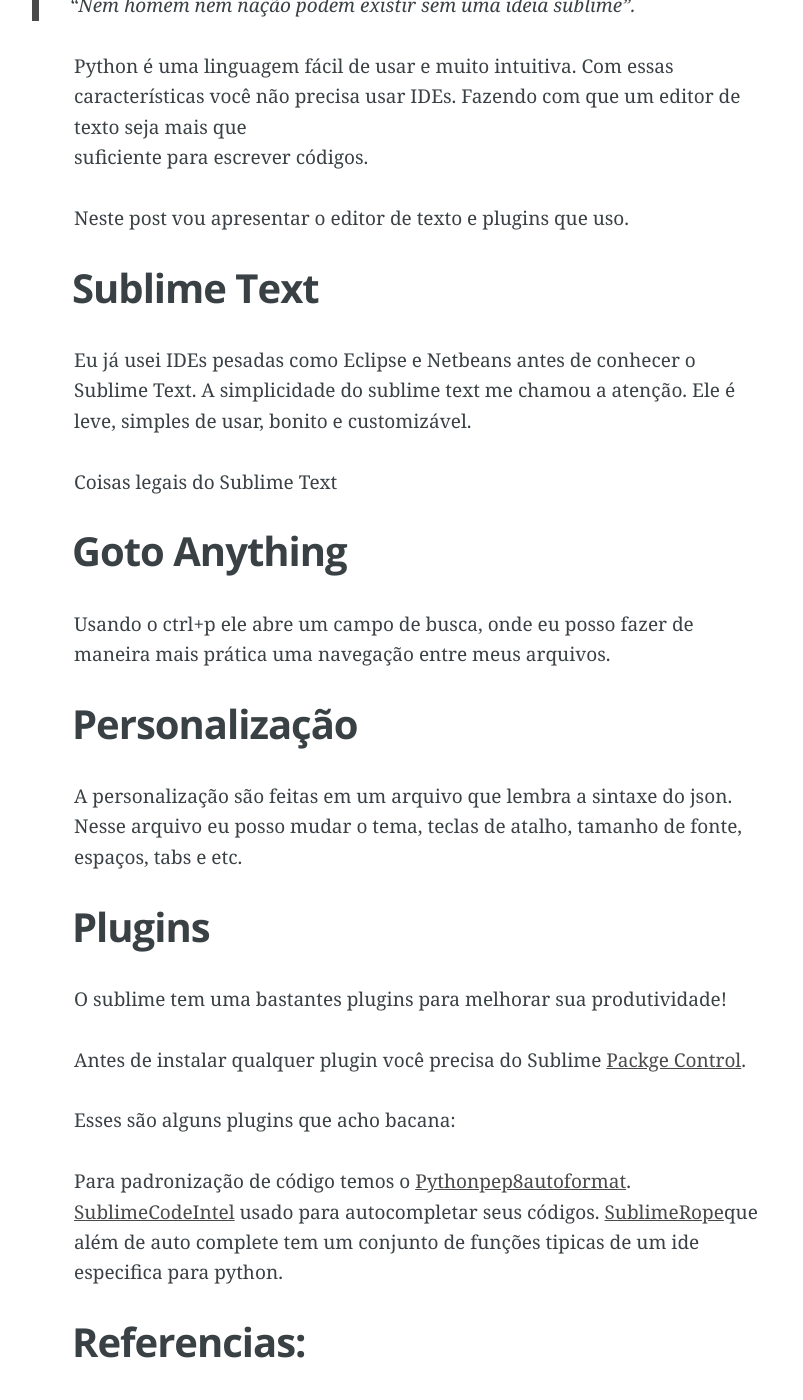
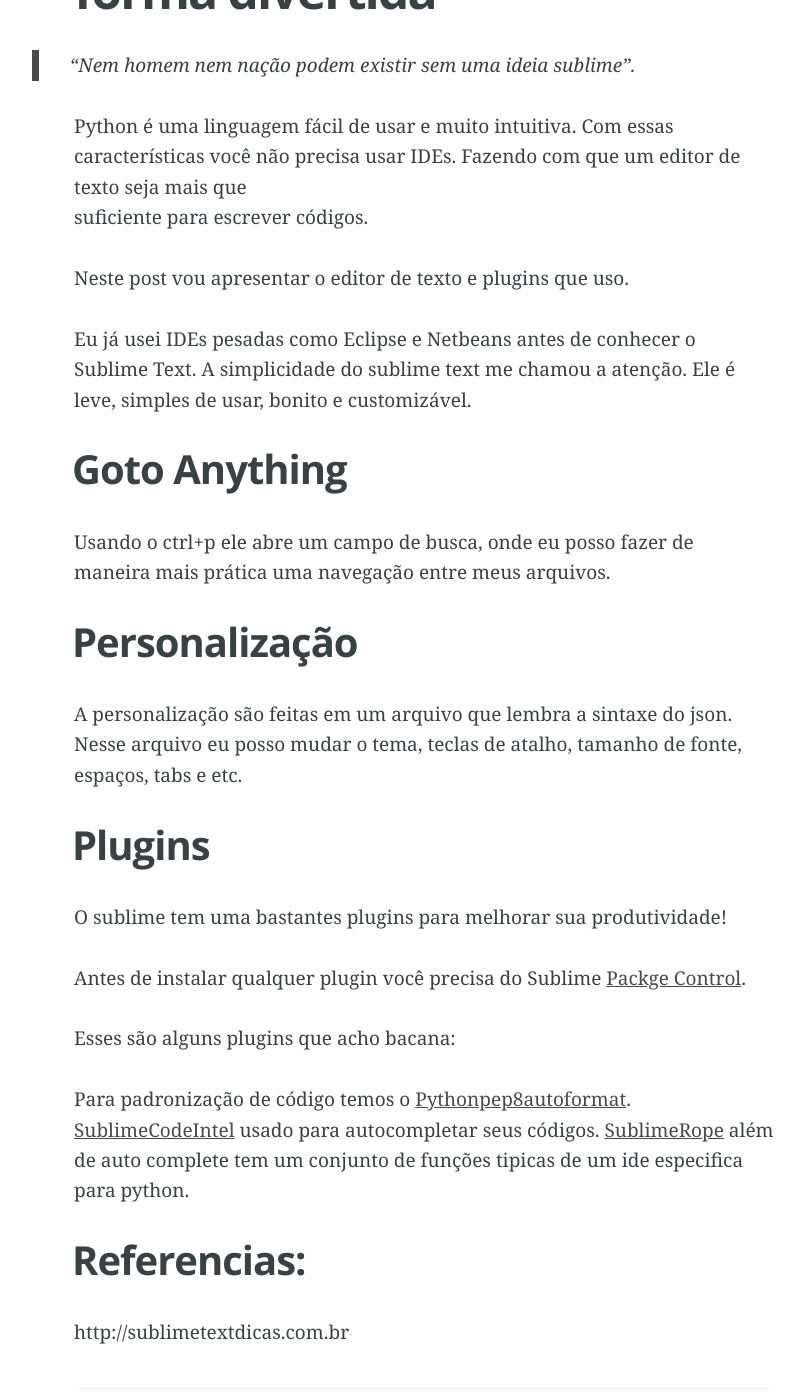
Before and after one commit to mjmendo/mjmendo.github.io, a Jekyll site: the page built from _posts/2014-05-25-sublime-text-python.md, in a window 1280 px wide and 1400 px high, scrolled down 207 px. Shown: the whole window, without its empty margins (216-1019 px from the left). Built offline with Jekyll 4.4.1, drawn with Linux system fonts in a browser that asks for light colours; Markdown is read by kramdown in place of the engine named in the settings; some of the changed text lies outside the part shown.

Commit message:
adiciona post sublime text python

```diff
--- a/_posts/2014-05-25-sublime-text-python.md
+++ b/_posts/2014-05-25-sublime-text-python.md
@@ -1,12 +1,11 @@
 ---
 layout: post
-title:  Sublime Text para Pythonistas
-date:   2014-05-09 13:30:00
+title:  Aprendendo a programar de forma divertida
+date:   2014-01-09 14:00:00
 categories: iniciante
 ---
 
 > "Nem homem nem nação podem existir sem uma ideia sublime".
-
 
 Python é uma linguagem fácil de usar e muito intuitiva. Com essas
 características você não precisa usar IDEs. Fazendo com que  um editor de texto seja mais que
@@ -14,25 +13,19 @@
 
 Neste post vou apresentar o editor de texto e plugins que uso.
 
-## Sublime Text
-
 Eu já usei IDEs pesadas como Eclipse e Netbeans antes de conhecer
 o Sublime Text. A simplicidade do sublime text me chamou a atenção.
 Ele é leve, simples de usar, bonito e customizável.
-
-Coisas legais do Sublime Text
-
 
 ## Goto Anything
 
 Usando o ctrl+p ele abre um campo de busca, onde eu posso fazer de maneira mais prática uma navegação entre meus
 arquivos.
 
+## Personalização
 
-## Personalização
 A personalização são feitas em um arquivo que lembra a sintaxe do json. Nesse arquivo
 eu posso mudar o tema, teclas de atalho, tamanho de fonte, espaços, tabs e etc.
-
 
 ## Plugins
 
@@ -44,7 +37,7 @@
 
 Para padronização de código temos o [Pythonpep8autoformat](https://sublime.wbond.net/packages/Python%20PEP8%20Autoformat).
 [SublimeCodeIntel](https://sublime.wbond.net/packages/SublimeCodeIntel) usado para autocompletar seus códigos.
-[SublimeRope](https://sublime.wbond.net/packages/SublimeRope)que além de auto complete tem um conjunto de funções tipicas de um ide especifica para python.
+[SublimeRope](https://sublime.wbond.net/packages/SublimeRope) além de auto complete tem um conjunto de funções tipicas de um ide especifica para python.
 
 ## Referencias:
 
```
